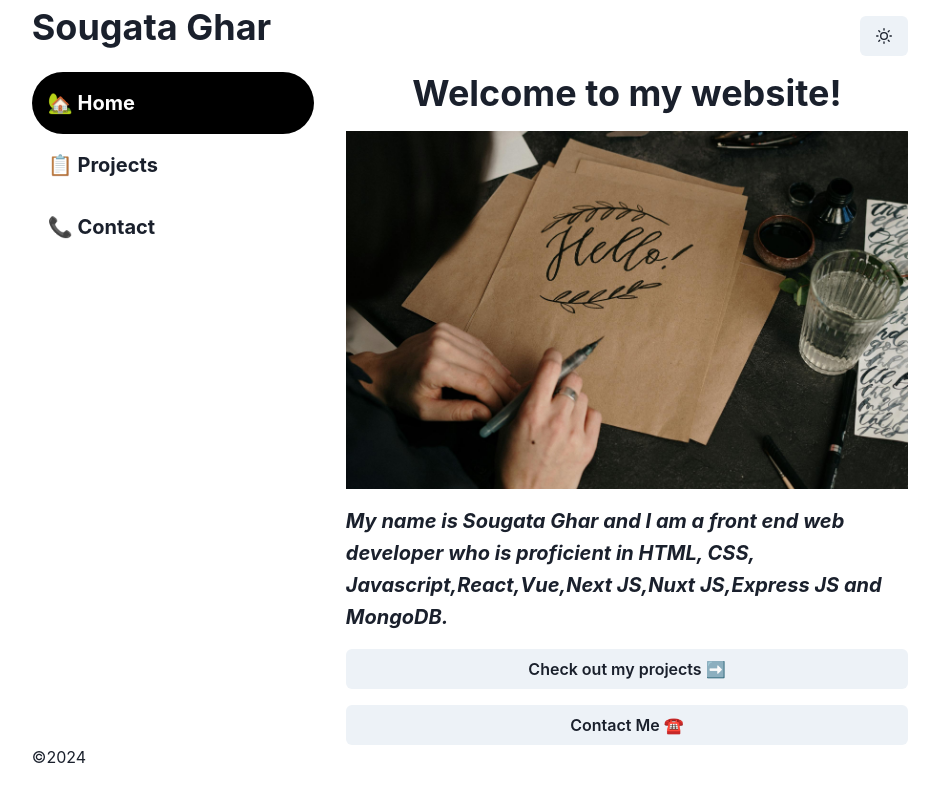
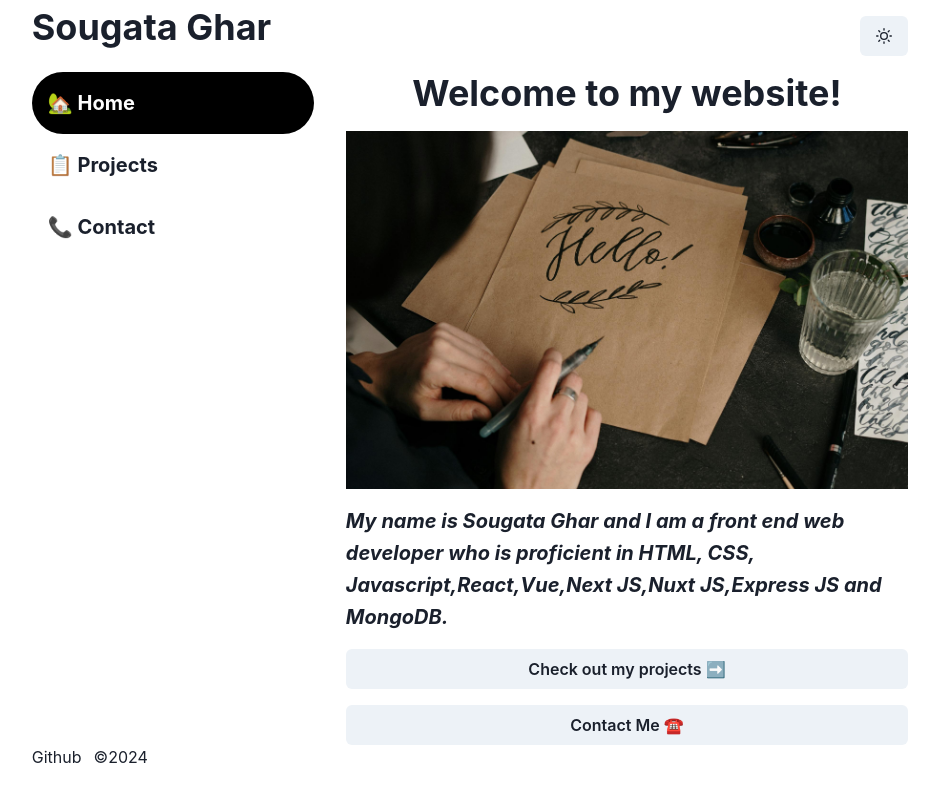
Before and after one commit to sougataghar477/Portfolio, a React (Create React App) app: page / in a window 1280 px wide. Shown: the whole page, without its empty margins (170-1109 px from the left). Built offline with nearby package versions, Linux system fonts and the light colour scheme.

Commit message:
added repo link

```diff
--- a/src/App.js
+++ b/src/App.js
@@ -2,7 +2,7 @@ import './App.css';
 import {
   Container,
   Flex,
-  Box
+  Box,Link
 } from '@chakra-ui/react';
 import Sidebar from './components/Sidebar';
 import {BrowserRouter as Router, Routes, Route} from 'react-router-dom';
@@ -26,7 +26,7 @@ function App() {
         </Routes>
   </Box>
       </Flex>
- <footer>©{new Date().getFullYear()}</footer>
+ <footer><Link mr={3} href='https://github.com/sougataghar477/Portfolio'>Github</Link>©{new Date().getFullYear()}</footer>
         </Container>
       </Router>
   );
```
